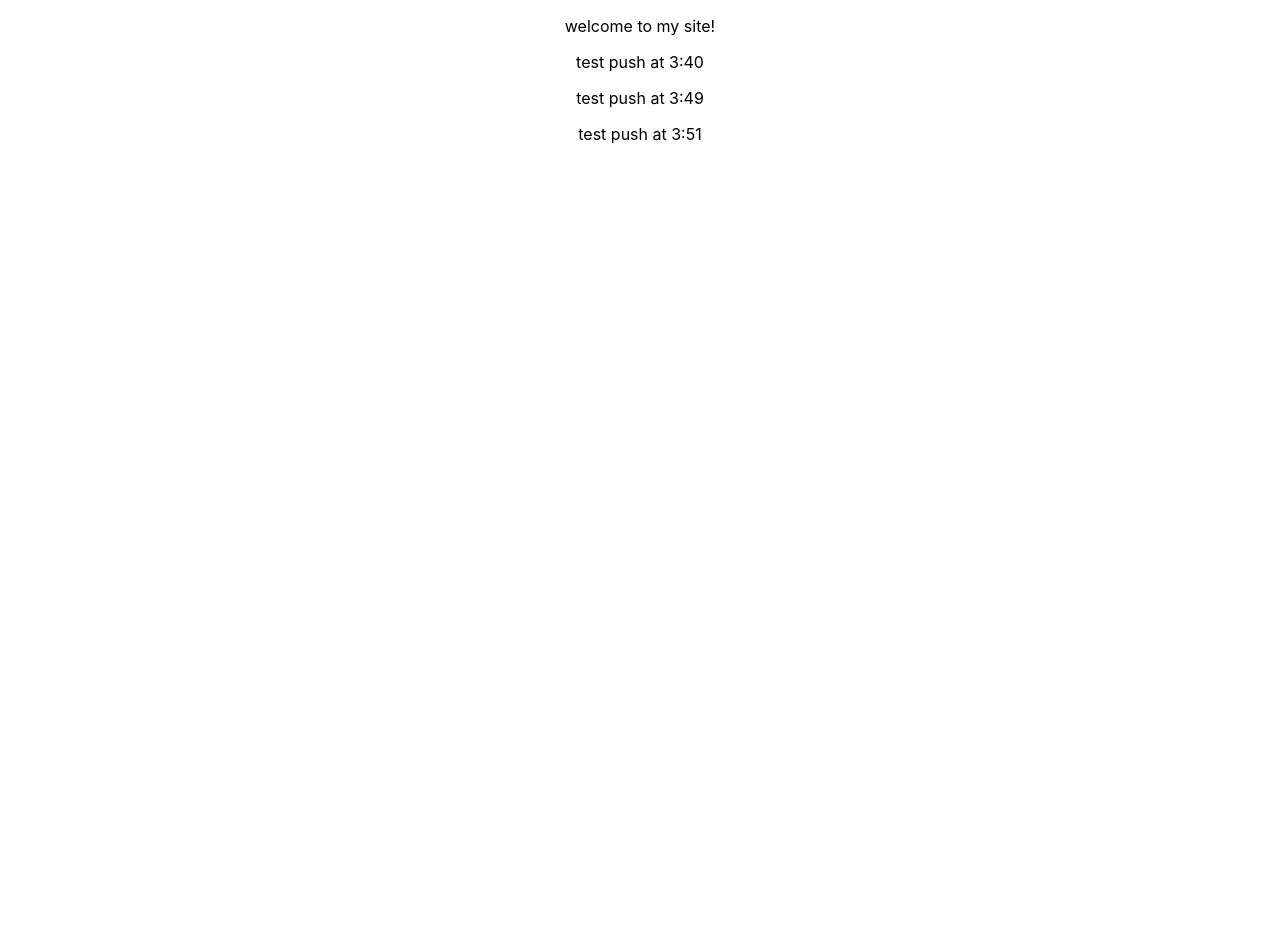
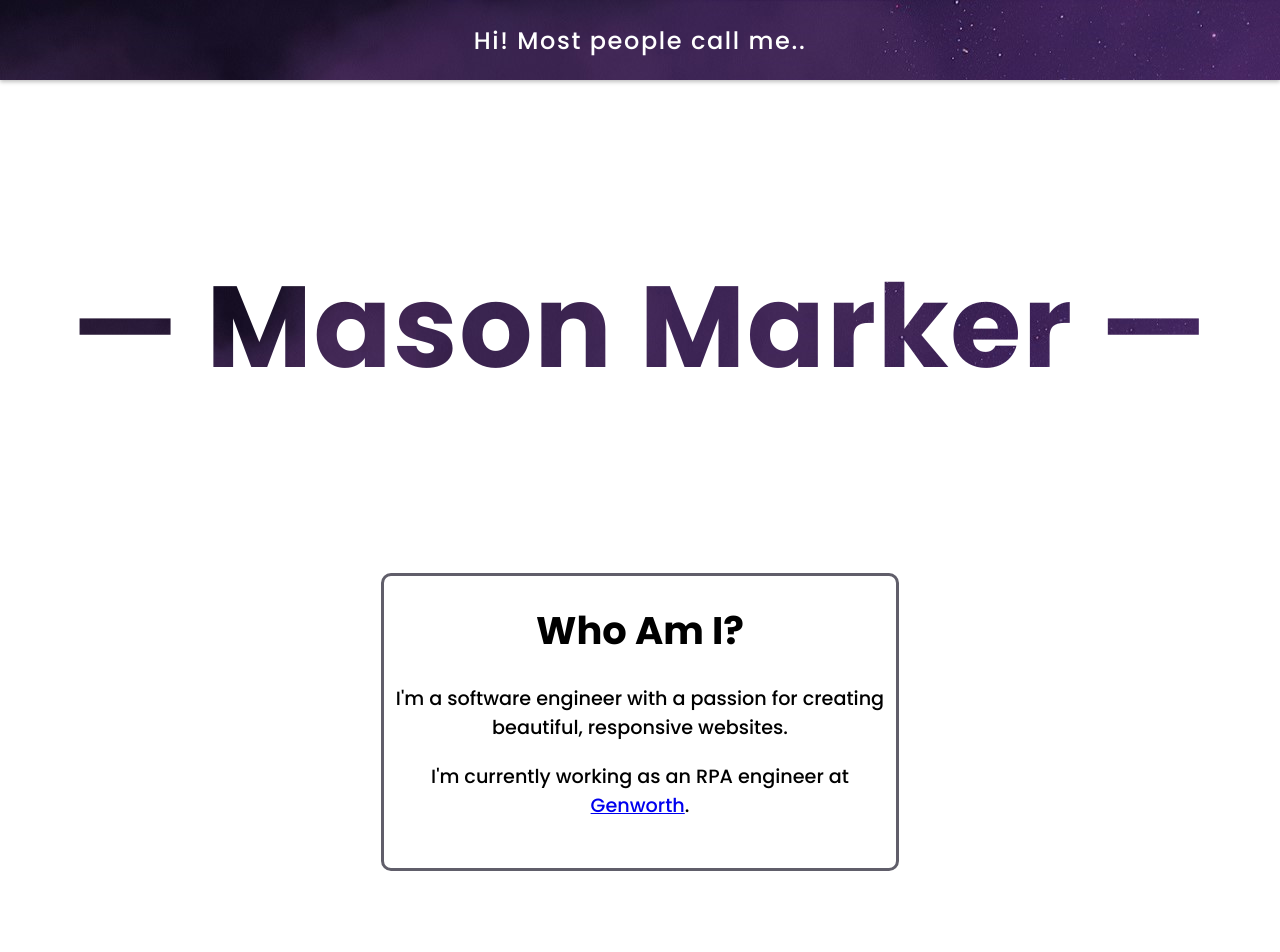
Before and after one commit to masonmarker/masonmarker.github.io, a React (Create React App) app in the folder application/: page / in a window 1280 px wide. Shown: the top 952 px of the page. Before the commit the page ends 800 px from the top, so only its background shows below. Built offline with nearby package versions, Linux system fonts and the light colour scheme.

Commit message:
First Official Deployment

```diff
--- a/application/src/App.css
+++ b/application/src/App.css
@@ -1,38 +1,80 @@
+:root {
+  --darkpurple: #3a1e4b;
+  --lightpurple: #be67c0;
+  --purple: #7c398b;
+  --lightpink: #f5cff1;
+  --lightblue: #8ca2ca;
+  --gray: #605e6a;
+
+}
+
+h3 {
+  color: var(--darkpurple);
+}
+
 .App {
+  font-family: 'Poppins', sans-serif;
+  font-weight: lighter;
+  font-size: 1.2rem;
   text-align: center;
 }
 
-.App-logo {
-  height: 40vmin;
-  pointer-events: none;
+/* entire navbar */
+.navbar {
+  height: 5rem;
+  background-color: var(--darkpurple);
+  background-image: url(space\ \(3\).jpg);
+  display: flex;
+  justify-content: center;
+  align-items: center;
+  box-shadow: 0px 2px 4px rgba(0, 0, 0, 0.25);
+  transition: 0.5s ease;
+  cursor: default;
 }
 
-@media (prefers-reduced-motion: no-preference) {
-  .App-logo {
-    animation: App-logo-spin infinite 20s linear;
-  }
+.navbar:hover {
+  height: 7rem;
 }
 
-.App-header {
-  background-color: #282c34;
-  min-height: 100vh;
-  display: flex;
-  flex-direction: column;
-  align-items: center;
-  justify-content: center;
-  font-size: calc(10px + 2vmin);
+.navbar-title {
   color: white;
+  font-size: 1.5rem;
+  letter-spacing: 0.1rem;
 }
 
-.App-link {
-  color: #61dafb;
+.name-title {
+  margin-top: 20vh;
+  margin-bottom: 20vh;
+  cursor: default;
+  font-size: 9vw;
+  font-weight: bold;
+  letter-spacing: 0.1rem;
+  -webkit-background-clip: text;
+  -webkit-text-fill-color: transparent;
+  background-image: url(space\ \(3\).jpg);
+  -webkit-font-smoothing: antialiased;
 }
 
-@keyframes App-logo-spin {
-  from {
-    transform: rotate(0deg);
-  }
-  to {
-    transform: rotate(360deg);
-  }
+.about-div {
+  cursor: default;
+  display: block;
+  margin-left: auto;
+  margin-right: auto;
+  margin-bottom: 10rem;
+  width: 40%;
+  border: 3px solid var(--gray);
+  border-radius: 10px;
+  transition: 0.5s ease;
 }
+
+.about-div:hover {
+  transform: scale(1.05);
+}
+
+.increased-margin-bottom {
+  margin-bottom: 3rem;
+}
+
+.footer {
+  border-top: 3px solid black;
+}
--- a/application/src/App.js
+++ b/application/src/App.js
@@ -1,15 +1,46 @@
-import logo from './logo.svg';
 import './App.css';
 
 function App() {
+  document.body.style = 'background: white;';
   return (
     <div className="App">
-      <p>welcome to my site!</p>
-      <p>test push at 3:40</p>
-      <p>test push at 3:49</p>
-      <p>test push at 3:51</p>
+      <style>
+         @import url('https://fonts.googleapis.com/css2?family=Poppins:wght@500;700;800&display=swap');
+      </style>
+      <NavBar />
+      <h1 className="name-title">— Mason Marker —</h1>
+      <About />
+      <Footer />
     </div>
   );
 }
 
+const NavBar = () => {
+  return (
+    <div className="navbar">
+      <h className="navbar-title">Hi! Most people call me..</h>
+    </div>
+  );
+}
+
+const About = () => {
+  return (
+    <div className="about-div">
+      <h1>Who Am I?</h1>
+      <p>I'm a software engineer with a passion for creating beautiful, responsive websites.</p>
+      <p className="increased-margin-bottom">I'm currently working as an RPA engineer at <a href="https://www.genworth.com/" target="_blank" >Genworth</a>.</p>
+    </div>
+  )
+}
+
+const Footer = () => {
+  return (
+    <div className="footer">
+      <p>Mason Marker</p>
+      <p>2022</p>
+    </div>
+  )
+}
+
+
 export default App;
```
Also changed, not shown: application/src/space (3).jpg (added).
